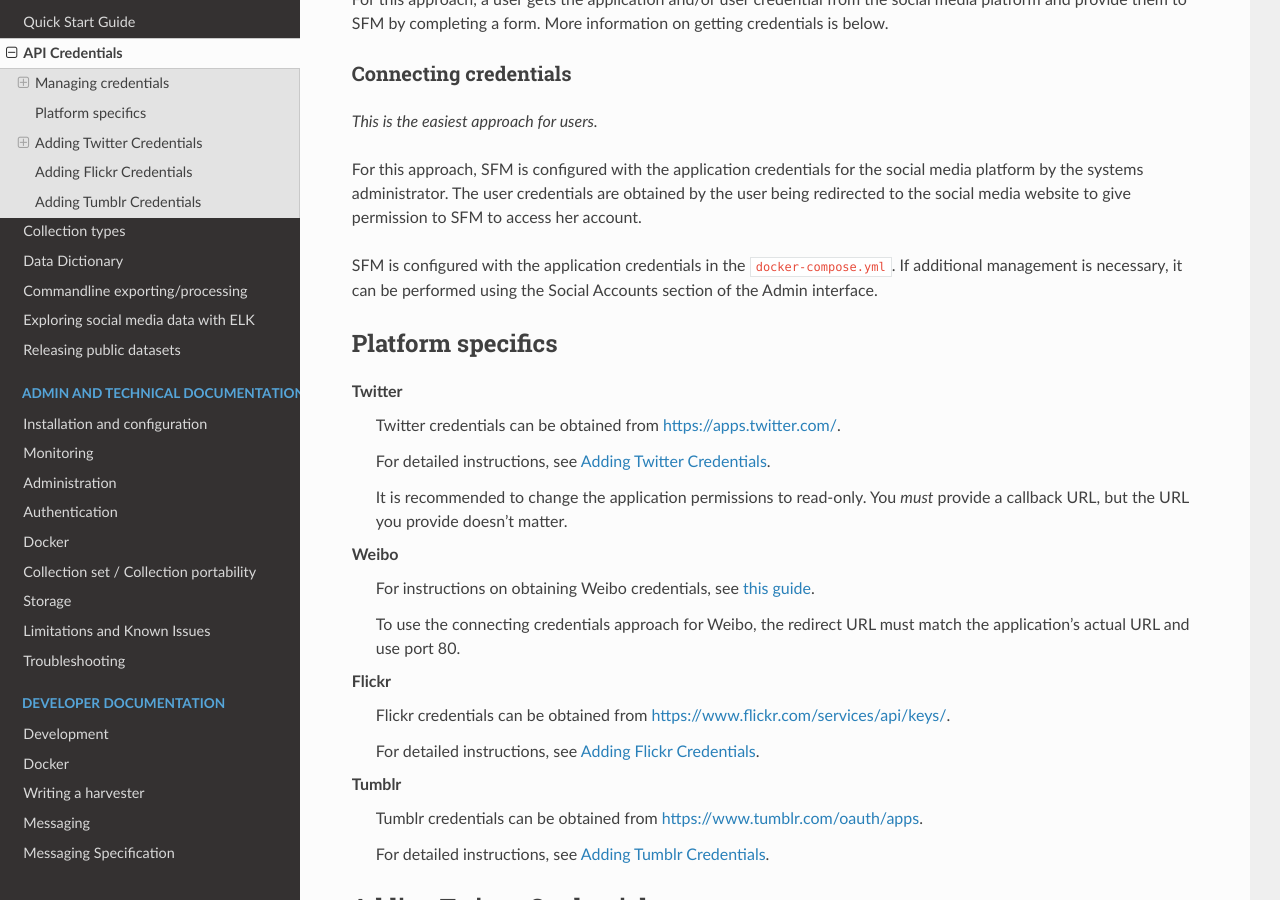
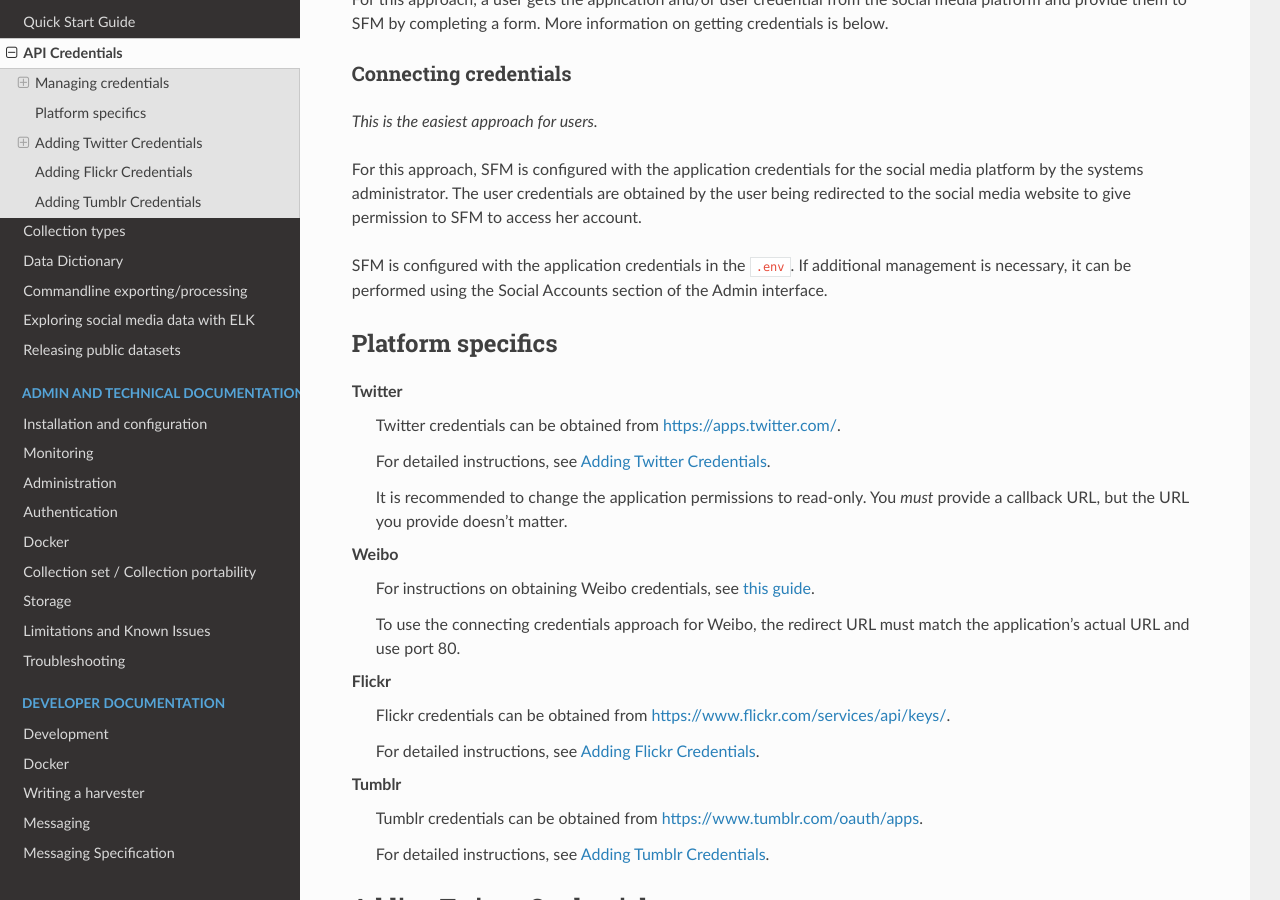
Before and after one commit to gwu-libraries/sfm-ui, a Sphinx documentation site: the page built from docs/credentials.rst, in a window 1280 px wide and 900 px high, scrolled down 686 px. Built offline with Sphinx 7.4.7 and the Read the Docs theme 2.0.0, drawn with Linux system fonts in a browser that asks for light colours.

Commit message:
Fixed reference to .env in credentials docs.

```diff
--- a/docs/credentials.rst
+++ b/docs/credentials.rst
@@ -45,7 +45,7 @@
 obtained by the user being redirected to the social media website to give
 permission to SFM to access her account.
 
-SFM is configured with the application credentials in the ``docker-compose.yml``.
+SFM is configured with the application credentials in the ``.env``.
 If additional management is necessary, it can be performed using the Social
 Accounts section of the Admin interface.
 
```
